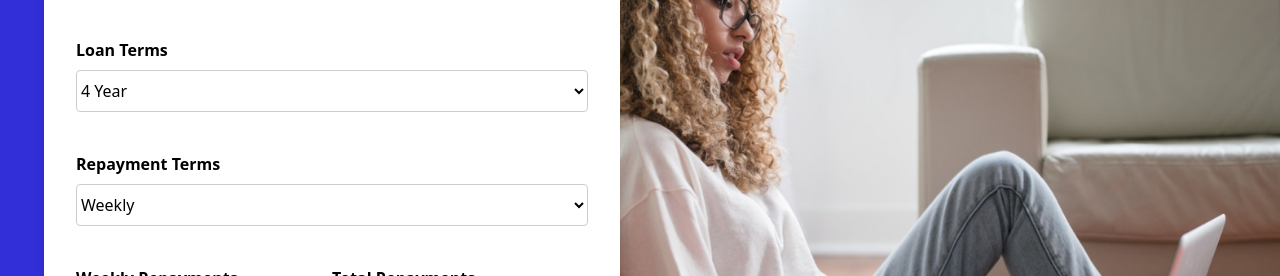
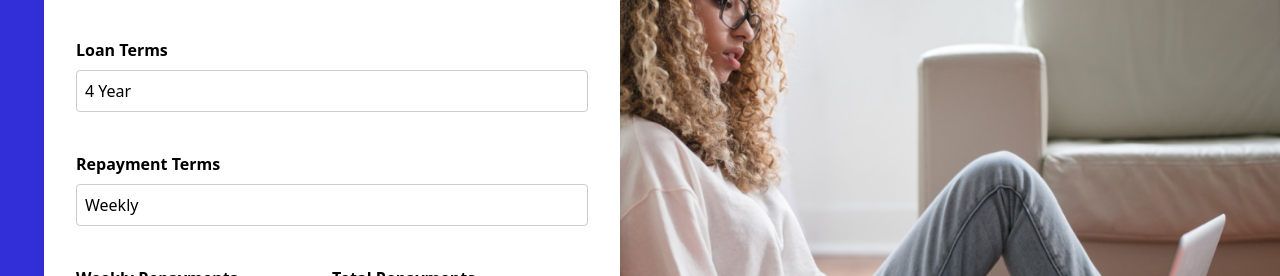
Before and after one commit to iampawan31/loan-calc, a React (Create React App) app: page / in a window 1280 px wide. Shown: the part 230-506 px from the top of the page. Built offline with nearby package versions, Linux system fonts and the light colour scheme.

Commit message:
Added Minor UI Fix for Safari

```diff
--- a/src/App.jsx
+++ b/src/App.jsx
@@ -111,7 +111,7 @@ const App = () => {
               </div>
               <select
                 name="loanTerms"
-                className="w-full border rounded py-2 border-gray bg-white"
+                className="w-full border rounded py-2 border-gray bg-white appearance-none text-black px-2"
                 onChange={(e) => setLoanTerms(parseInt(e.target.value))}
                 value={loanTerms}
               >
@@ -130,7 +130,7 @@ const App = () => {
               </div>
               <select
                 name="repaymentTerms"
-                className="w-full border rounded py-2 border-gray bg-white"
+                className="w-full border rounded py-2 border-gray bg-white appearance-none text-black px-2"
                 onChange={(e) => setRepaymentTerms(e.target.value)}
                 value={repaymentTerms}
               >
```
